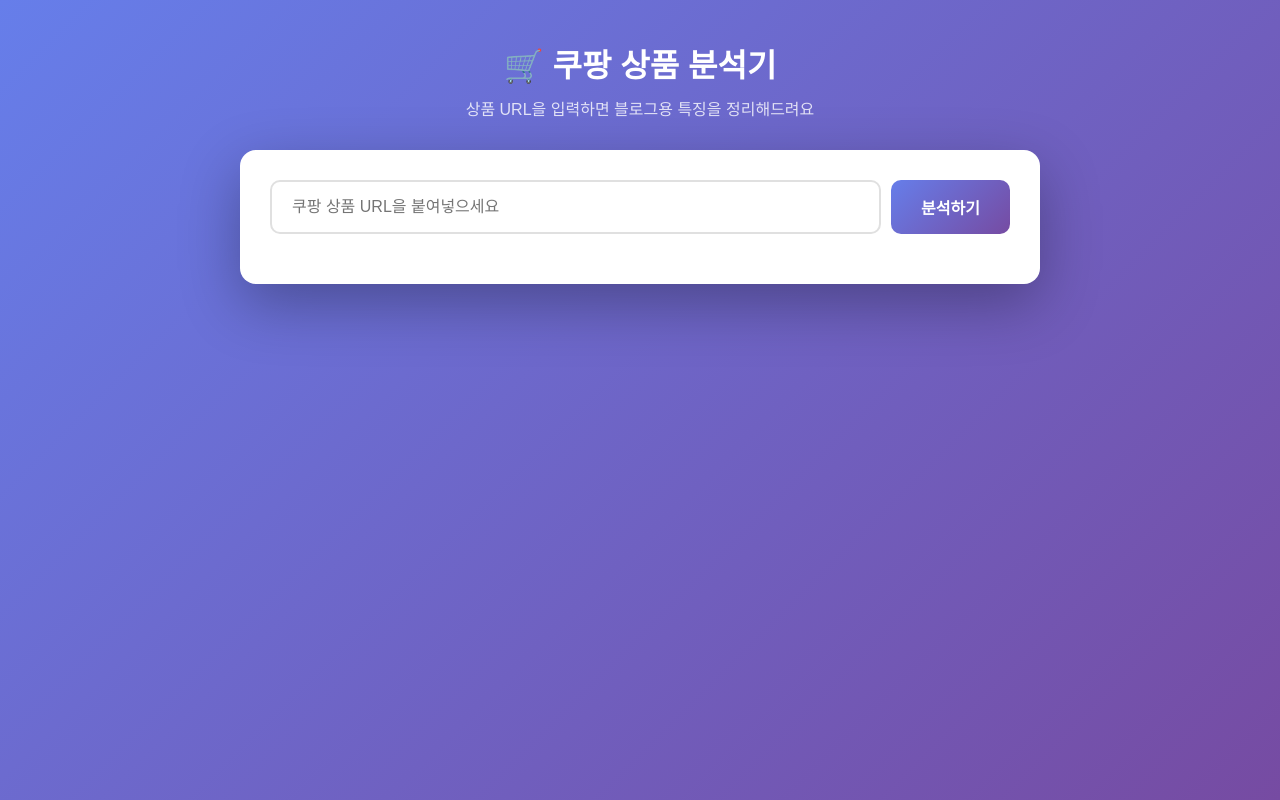
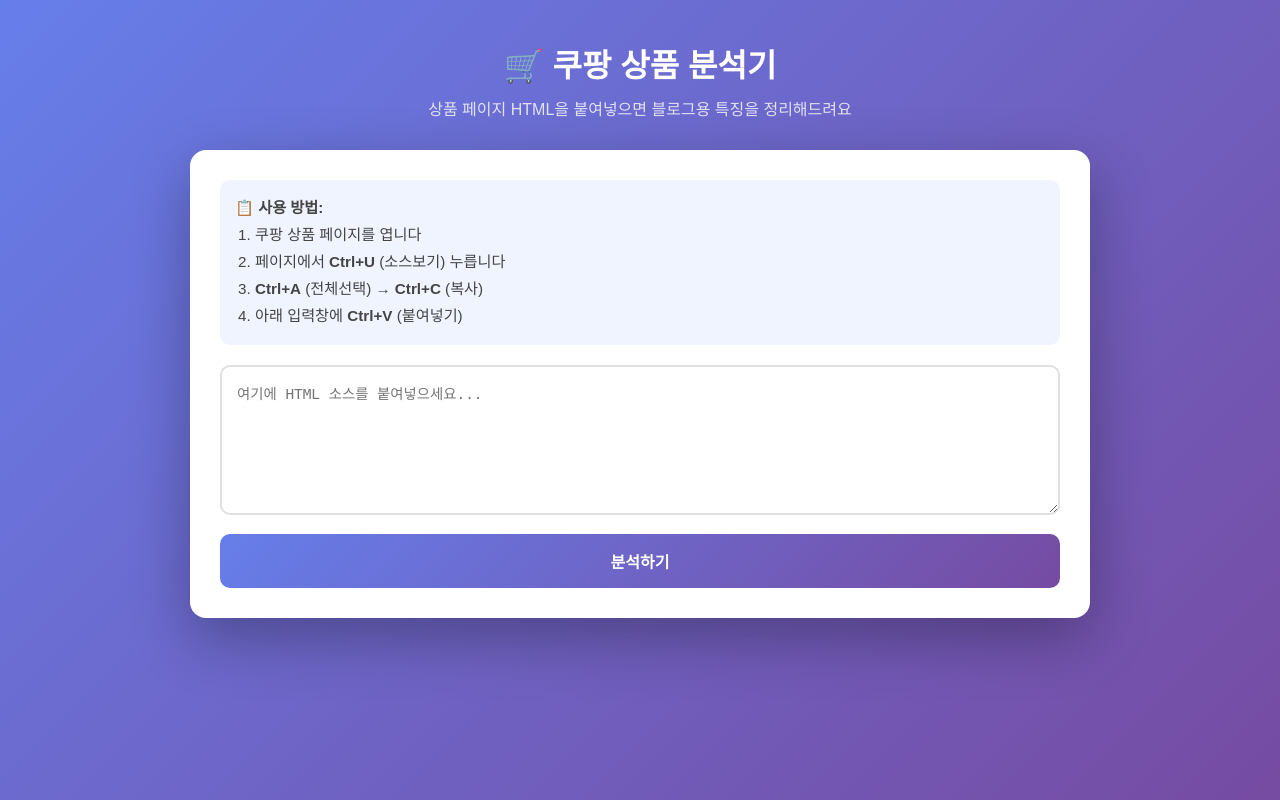
Before and after one commit to zzangzzang2/coupang-analyzer, a Flask app: page / in a window 1280 px wide. Run offline with Flask 3, Linux system fonts and the light colour scheme.

Commit message:
Update index.html

```diff
--- a/templates/index.html
+++ b/templates/index.html
@@ -7,20 +7,22 @@
     <style>
         * { margin: 0; padding: 0; box-sizing: border-box; }
         body { font-family: 'Malgun Gothic', sans-serif; background: linear-gradient(135deg, #667eea 0%, #764ba2 100%); min-height: 100vh; padding: 40px 20px; }
-        .container { max-width: 800px; margin: 0 auto; }
+        .container { max-width: 900px; margin: 0 auto; }
         h1 { color: white; text-align: center; margin-bottom: 10px; font-size: 2rem; }
         .subtitle { color: rgba(255,255,255,0.8); text-align: center; margin-bottom: 30px; }
         .card { background: white; border-radius: 16px; padding: 30px; box-shadow: 0 20px 60px rgba(0,0,0,0.3); }
-        .input-group { display: flex; gap: 10px; margin-bottom: 20px; }
-        input[type="text"] { flex: 1; padding: 15px 20px; border: 2px solid #e0e0e0; border-radius: 10px; font-size: 1rem; }
-        input[type="text"]:focus { outline: none; border-color: #667eea; }
-        button { padding: 15px 30px; background: linear-gradient(135deg, #667eea 0%, #764ba2 100%); color: white; border: none; border-radius: 10px; font-size: 1rem; font-weight: bold; cursor: pointer; }
+        .instructions { background: #f0f4ff; padding: 15px; border-radius: 10px; margin-bottom: 20px; font-size: 0.95rem; color: #444; }
+        .instructions ol { margin-left: 20px; }
+        .instructions li { margin: 5px 0; }
+        textarea { width: 100%; height: 150px; padding: 15px; border: 2px solid #e0e0e0; border-radius: 10px; font-size: 0.9rem; resize: vertical; margin-bottom: 15px; }
+        textarea:focus { outline: none; border-color: #667eea; }
+        button { padding: 15px 30px; background: linear-gradient(135deg, #667eea 0%, #764ba2 100%); color: white; border: none; border-radius: 10px; font-size: 1rem; font-weight: bold; cursor: pointer; width: 100%; }
         button:hover { transform: translateY(-2px); box-shadow: 0 5px 20px rgba(102, 126, 234, 0.4); }
         button:disabled { opacity: 0.6; cursor: not-allowed; transform: none; }
         .result-area { margin-top: 30px; display: none; }
         .result-header { display: flex; justify-content: space-between; align-items: center; margin-bottom: 15px; }
         .result-title { font-size: 1.2rem; color: #333; font-weight: bold; }
-        .copy-btn { padding: 8px 16px; font-size: 0.9rem; background: #28a745; }
+        .copy-btn { padding: 8px 16px; font-size: 0.9rem; background: #28a745; width: auto; }
         .result-content { background: #f8f9fa; border-radius: 10px; padding: 20px; white-space: pre-wrap; line-height: 1.8; color: #333; max-height: 500px; overflow-y: auto; }
         .loading { display: none; text-align: center; padding: 40px; }
         .spinner { width: 50px; height: 50px; border: 4px solid #e0e0e0; border-top-color: #667eea; border-radius: 50%; animation: spin 1s linear infinite; margin: 0 auto 20px; }
@@ -28,23 +30,34 @@
         .error { background: #fee; color: #c00; padding: 15px; border-radius: 10px; margin-top: 20px; display: none; }
         .toast { position: fixed; bottom: 30px; left: 50%; transform: translateX(-50%); background: #333; color: white; padding: 12px 24px; border-radius: 8px; opacity: 0; transition: opacity 0.3s; }
         .toast.show { opacity: 1; }
+        .product-info { background: #e8f5e9; padding: 15px; border-radius: 10px; margin-bottom: 15px; }
+        .product-name { font-size: 1.1rem; font-weight: bold; color: #2e7d32; }
+        .product-price { color: #1565c0; margin-top: 5px; }
     </style>
 </head>
 <body>
     <div class="container">
         <h1>🛒 쿠팡 상품 분석기</h1>
-        <p class="subtitle">상품 URL을 입력하면 블로그용 특징을 정리해드려요</p>
+        <p class="subtitle">상품 페이지 HTML을 붙여넣으면 블로그용 특징을 정리해드려요</p>
         <div class="card">
-            <div class="input-group">
-                <input type="text" id="urlInput" placeholder="쿠팡 상품 URL을 붙여넣으세요">
-                <button id="analyzeBtn" onclick="analyze()">분석하기</button>
+            <div class="instructions">
+                <strong>📋 사용 방법:</strong>
+                <ol>
+                    <li>쿠팡 상품 페이지를 엽니다</li>
+                    <li>페이지에서 <strong>Ctrl+U</strong> (소스보기) 누릅니다</li>
+                    <li><strong>Ctrl+A</strong> (전체선택) → <strong>Ctrl+C</strong> (복사)</li>
+                    <li>아래 입력창에 <strong>Ctrl+V</strong> (붙여넣기)</li>
+                </ol>
             </div>
+            <textarea id="htmlInput" placeholder="여기에 HTML 소스를 붙여넣으세요..."></textarea>
+            <button id="analyzeBtn" onclick="analyze()">분석하기</button>
             <div class="loading" id="loading">
                 <div class="spinner"></div>
                 <p>상품 정보를 분석하고 있어요...</p>
             </div>
             <div class="error" id="error"></div>
             <div class="result-area" id="resultArea">
+                <div class="product-info" id="productInfo"></div>
                 <div class="result-header">
                     <span class="result-title">📝 분석 결과</span>
                     <button class="copy-btn" onclick="copyResult()">📋 복사</button>
@@ -55,46 +68,39 @@
     </div>
     <div class="toast" id="toast">복사되었습니다!</div>
     <script>
-        const urlInput = document.getElementById('urlInput');
-        const analyzeBtn = document.getElementById('analyzeBtn');
-        const loading = document.getElementById('loading');
-        const error = document.getElementById('error');
-        const resultArea = document.getElementById('resultArea');
-        const resultContent = document.getElementById('resultContent');
-        const toast = document.getElementById('toast');
-        urlInput.addEventListener('keypress', (e) => { if (e.key === 'Enter') analyze(); });
         async function analyze() {
-            const url = urlInput.value.trim();
-            if (!url) { showError('URL을 입력해주세요.'); return; }
-            analyzeBtn.disabled = true;
-            loading.style.display = 'block';
-            error.style.display = 'none';
-            resultArea.style.display = 'none';
+            const html = document.getElementById('htmlInput').value.trim();
+            if (!html) { showError('HTML을 붙여넣어주세요.'); return; }
+            document.getElementById('analyzeBtn').disabled = true;
+            document.getElementById('loading').style.display = 'block';
+            document.getElementById('error').style.display = 'none';
+            document.getElementById('resultArea').style.display = 'none';
             try {
                 const response = await fetch('/analyze', {
                     method: 'POST',
                     headers: { 'Content-Type': 'application/json' },
-                    body: JSON.stringify({ url })
+                    body: JSON.stringify({ html })
                 });
                 const data = await response.json();
                 if (data.success) {
-                    resultContent.textContent = data.result;
-                    resultArea.style.display = 'block';
+                    document.getElementById('productInfo').innerHTML = '<div class="product-name">📦 ' + data.product_name + '</div><div class="product-price">💰 ' + data.price + '</div>';
+                    document.getElementById('resultContent').textContent = data.result;
+                    document.getElementById('resultArea').style.display = 'block';
                 } else {
                     showError(data.error);
                 }
             } catch (e) {
                 showError('서버 연결에 실패했습니다.');
             } finally {
-                analyzeBtn.disabled = false;
-                loading.style.display = 'none';
+                document.getElementById('analyzeBtn').disabled = false;
+                document.getElementById('loading').style.display = 'none';
             }
         }
-        function showError(message) { error.textContent = message; error.style.display = 'block'; }
+        function showError(message) { document.getElementById('error').textContent = message; document.getElementById('error').style.display = 'block'; }
         function copyResult() {
-            navigator.clipboard.writeText(resultContent.textContent).then(() => {
-                toast.classList.add('show');
-                setTimeout(() => toast.classList.remove('show'), 2000);
+            navigator.clipboard.writeText(document.getElementById('resultContent').textContent).then(() => {
+                document.getElementById('toast').classList.add('show');
+                setTimeout(() => document.getElementById('toast').classList.remove('show'), 2000);
             });
         }
     </script>
```
